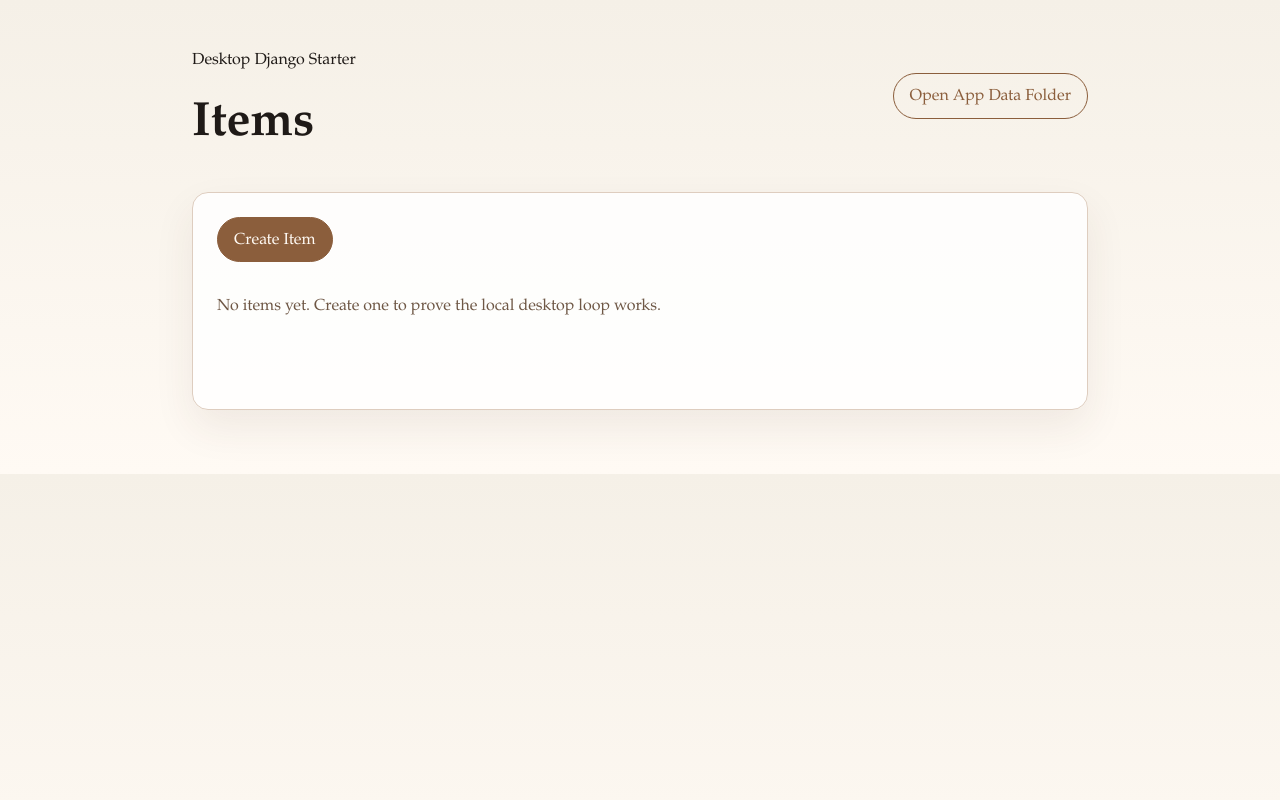
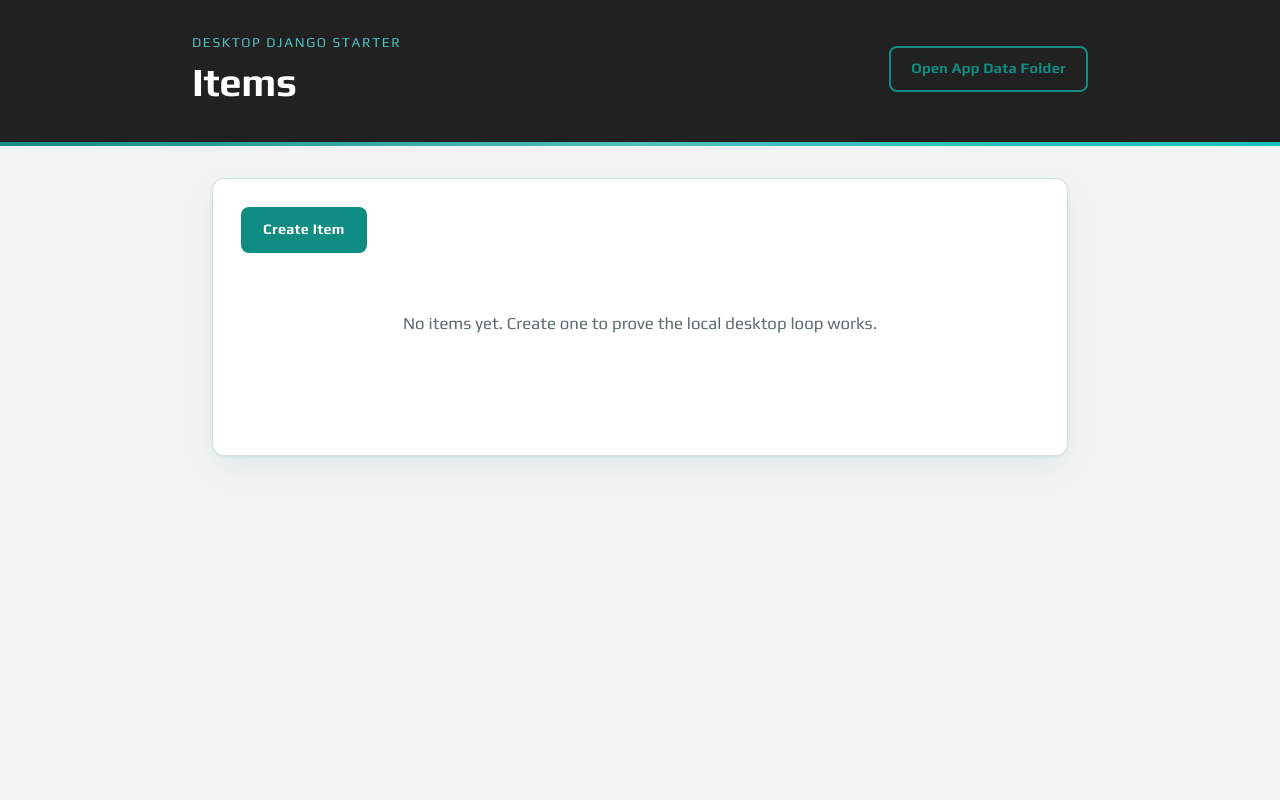
Before and after one commit to ephes/desktop-django-starter, a Django app: template src/example_app/templates/example_app/item_list.html in a window 1280 px wide. Run offline with Django 5.2, Linux system fonts and the light colour scheme; the template is opened without the code that fills it, so the values that code supplies are empty.

Commit message:
Restyle example app frontend to match DjangoCon EU presentation brand
Replace the beige/brown serif theme with the teal/dark palette and Play
font from the conference slide deck.  The masthead moves to a full-width
dark header with a gradient accent stripe, buttons and forms pick up the
teal tokens, and the delete confirmation gets a danger-red variant.

Document the external Google Fonts dependency and its silent fallback to
system sans-serif fonts in packaged or air-gapped mode.

```diff
--- a/src/desktop_django_starter/static/desktop_django_starter/app.css
+++ b/src/desktop_django_starter/static/desktop_django_starter/app.css
@@ -1,50 +1,106 @@
+/* ── Palette & tokens ────────────────────────────────── */
 :root {
     color-scheme: light;
-    font-family: "Iowan Old Style", "Palatino Linotype", "Book Antiqua", serif;
-    line-height: 1.5;
+
+    --teal-deep:   #108D82;
+    --teal-bright: #4FC0BC;
+    --teal-glow:   #0CC3BC;
+    --dark:        #222121;
+    --dark-navy:   #1C2D50;
+    --gray-light:  #E6E6E6;
+    --white:       #FFFFFF;
+
+    --bg-page:     #F2F4F3;
+    --bg-card:     #FFFFFF;
+    --text-primary:#222121;
+    --text-muted:  #5A6B6A;
+    --border:      #D4DDDB;
+    --shadow:      rgba(16, 141, 130, 0.08);
+
+    font-family: "Play", "Helvetica Neue", Arial, sans-serif;
+    line-height: 1.6;
 }
+
+/* ── Reset & base ────────────────────────────────────── */
+*, *::before, *::after { box-sizing: border-box; }
 
 body {
     margin: 0;
-    background: linear-gradient(180deg, #f5f0e7 0%, #fffaf4 100%);
-    color: #1f1a17;
+    background: var(--bg-page);
+    color: var(--text-primary);
+    min-height: 100vh;
 }
 
+/* ── Masthead ────────────────────────────────────────── */
+.masthead {
+    background: var(--dark);
+    color: var(--white);
+    padding: 2rem 1.25rem 2.5rem;
+    position: relative;
+    overflow: hidden;
+}
+
+/* Diagonal accent stripe */
+.masthead::after {
+    content: "";
+    position: absolute;
+    bottom: 0;
+    left: 0;
+    right: 0;
+    height: 4px;
+    background: linear-gradient(
+        90deg,
+        var(--teal-deep) 0%,
+        var(--teal-bright) 50%,
+        var(--teal-glow) 100%
+    );
+}
+
+.masthead-inner {
+    max-width: 56rem;
+    margin: 0 auto;
+    display: flex;
+    justify-content: space-between;
+    align-items: center;
+    gap: 1rem;
+}
+
+.masthead .brand {
+    font-size: 0.85rem;
+    font-weight: 400;
+    letter-spacing: 0.12em;
+    text-transform: uppercase;
+    color: var(--teal-bright);
+    margin: 0 0 0.25rem;
+}
+
+.masthead h1 {
+    margin: 0;
+    font-size: clamp(1.75rem, 4.5vw, 2.5rem);
+    font-weight: 700;
+    letter-spacing: -0.01em;
+    line-height: 1.2;
+}
+
+/* ── Main shell ──────────────────────────────────────── */
 .shell {
     max-width: 56rem;
     margin: 0 auto;
     padding: 2rem 1.25rem 4rem;
 }
 
-.masthead {
-    display: flex;
-    justify-content: space-between;
-    gap: 1rem;
-    align-items: center;
-    margin-bottom: 2rem;
+/* ── Card panel ──────────────────────────────────────── */
+.panel {
+    background: var(--bg-card);
+    border: 1px solid var(--border);
+    border-radius: 0.75rem;
+    padding: 1.75rem;
+    box-shadow:
+        0 1px 3px var(--shadow),
+        0 12px 28px var(--shadow);
 }
 
-.masthead h1 {
-    margin: 0;
-    font-size: clamp(2rem, 5vw, 3rem);
-}
-
-.panel {
-    background: rgba(255, 255, 255, 0.85);
-    border: 1px solid #decdbf;
-    border-radius: 1rem;
-    padding: 1.5rem;
-    box-shadow: 0 18px 40px rgba(80, 52, 32, 0.08);
-}
-
-.actions,
-.row-actions {
-    display: flex;
-    gap: 0.75rem;
-    flex-wrap: wrap;
-    align-items: center;
-}
-
+/* ── Buttons ─────────────────────────────────────────── */
 a,
 button {
     color: inherit;
@@ -55,64 +111,199 @@ button {
     display: inline-flex;
     align-items: center;
     justify-content: center;
-    border: 1px solid #8b5e3c;
-    border-radius: 999px;
-    background: #8b5e3c;
-    color: #fffaf4;
-    padding: 0.6rem 1rem;
+    gap: 0.4rem;
+    border: 2px solid var(--teal-deep);
+    border-radius: 0.5rem;
+    background: var(--teal-deep);
+    color: var(--white);
+    padding: 0.6rem 1.25rem;
     font: inherit;
+    font-weight: 700;
+    font-size: 0.9rem;
+    letter-spacing: 0.02em;
     text-decoration: none;
     cursor: pointer;
+    transition: background 0.2s, border-color 0.2s, transform 0.1s;
+}
+
+.button:hover,
+button:hover {
+    background: var(--teal-bright);
+    border-color: var(--teal-bright);
+}
+
+.button:active,
+button:active {
+    transform: scale(0.97);
 }
 
 .button.secondary,
 button.secondary {
     background: transparent;
-    color: #8b5e3c;
+    color: var(--teal-deep);
 }
 
+.button.secondary:hover,
+button.secondary:hover {
+    background: var(--teal-deep);
+    color: var(--white);
+}
+
+/* Danger variant for delete actions */
+.button.danger,
+button[type="submit"].danger {
+    background: #C0392B;
+    border-color: #C0392B;
+}
+
+.button.danger:hover,
+button[type="submit"].danger:hover {
+    background: #E74C3C;
+    border-color: #E74C3C;
+}
+
+/* ── Actions bar ─────────────────────────────────────── */
+.actions,
+.row-actions {
+    display: flex;
+    gap: 0.75rem;
+    flex-wrap: wrap;
+    align-items: center;
+}
+
+/* ── Table ────────────────────────────────────────────── */
 table {
     width: 100%;
     border-collapse: collapse;
-    margin-top: 1.5rem;
+    margin-top: 1.25rem;
 }
 
-th,
+thead th {
+    font-size: 0.75rem;
+    font-weight: 700;
+    letter-spacing: 0.08em;
+    text-transform: uppercase;
+    color: var(--text-muted);
+    padding: 0 0 0.75rem;
+    border-bottom: 2px solid var(--teal-deep);
+    text-align: left;
+}
+
 td {
-    padding: 0.75rem 0;
-    border-bottom: 1px solid #eaded3;
-    text-align: left;
+    padding: 0.85rem 0.5rem 0.85rem 0;
+    border-bottom: 1px solid var(--border);
     vertical-align: top;
 }
 
+tbody tr {
+    transition: background 0.15s;
+}
+
+tbody tr:hover {
+    background: rgba(79, 192, 188, 0.06);
+}
+
+.row-actions a {
+    font-size: 0.85rem;
+    font-weight: 700;
+    color: var(--teal-deep);
+    text-decoration: none;
+    padding: 0.25rem 0.5rem;
+    border-radius: 0.3rem;
+    transition: background 0.15s, color 0.15s;
+}
+
+.row-actions a:hover {
+    background: var(--teal-deep);
+    color: var(--white);
+}
+
+/* ── Forms ────────────────────────────────────────────── */
 form {
     display: grid;
-    gap: 1rem;
+    gap: 1.25rem;
+}
+
+form p {
+    margin: 0;
+    display: grid;
+    gap: 0.35rem;
+}
+
+form label {
+    font-size: 0.85rem;
+    font-weight: 700;
+    letter-spacing: 0.03em;
+    color: var(--text-muted);
 }
 
 input,
 textarea,
 select {
     width: 100%;
-    border: 1px solid #cdb7a3;
-    border-radius: 0.75rem;
-    padding: 0.75rem;
+    border: 2px solid var(--border);
+    border-radius: 0.5rem;
+    padding: 0.7rem 0.85rem;
     font: inherit;
+    font-size: 0.95rem;
     box-sizing: border-box;
-    background: #fffdf9;
+    background: var(--bg-page);
+    color: var(--text-primary);
+    transition: border-color 0.2s, box-shadow 0.2s;
+}
+
+input:focus,
+textarea:focus,
+select:focus {
+    outline: none;
+    border-color: var(--teal-bright);
+    box-shadow: 0 0 0 3px rgba(79, 192, 188, 0.2);
 }
 
 textarea {
     min-height: 8rem;
+    resize: vertical;
 }
 
+/* Django renders help text and error lists inside form p tags */
+.helptext {
+    font-size: 0.8rem;
+    color: var(--text-muted);
+}
+
+.errorlist {
+    list-style: none;
+    padding: 0;
+    margin: 0.25rem 0 0;
+    font-size: 0.85rem;
+    color: #C0392B;
+    font-weight: 700;
+}
+
+/* ── Status & empty state ────────────────────────────── */
 .status {
-    font-size: 0.95rem;
-    color: #6e5745;
+    font-size: 0.9rem;
+    color: var(--text-muted);
     min-height: 1.2rem;
+    margin-top: 1rem;
 }
 
 .empty {
-    padding: 1rem 0;
-    color: #6e5745;
+    padding: 2.5rem 1rem;
+    text-align: center;
+    color: var(--text-muted);
+    font-size: 1.05rem;
 }
+
+/* ── Delete confirmation ─────────────────────────────── */
+.confirm-delete p {
+    font-size: 1.05rem;
+    margin: 0 0 1.5rem;
+    line-height: 1.5;
+}
+
+/* ── Utility ─────────────────────────────────────────── */
+::selection {
+    background: var(--teal-bright);
+    color: var(--white);
+}
--- a/src/desktop_django_starter/templates/base.html
+++ b/src/desktop_django_starter/templates/base.html
@@ -5,19 +5,24 @@
     <meta charset="utf-8">
     <meta name="viewport" content="width=device-width, initial-scale=1">
     <title>{% block title %}Desktop Django Starter{% endblock %}</title>
+    <link rel="preconnect" href="https://fonts.googleapis.com">
+    <link rel="preconnect" href="https://fonts.gstatic.com" crossorigin>
+    <link rel="stylesheet" href="https://fonts.googleapis.com/css2?family=Play:wght@400;700&display=swap">
     <link rel="stylesheet" href="{% static 'desktop_django_starter/app.css' %}">
 </head>
 <body>
-    <main class="shell">
-        <header class="masthead">
+    <header class="masthead">
+        <div class="masthead-inner">
             <div>
-                <p>Desktop Django Starter</p>
+                <p class="brand">Desktop Django Starter</p>
                 <h1>{% block heading %}Items{% endblock %}</h1>
             </div>
             <div class="actions">
                 <button class="secondary" type="button" data-open-app-data hidden>Open App Data Folder</button>
             </div>
-        </header>
+        </div>
+    </header>
+    <main class="shell">
         <section class="panel">
             {% block content %}{% endblock %}
             <p class="status" data-native-status></p>
--- a/src/example_app/templates/example_app/item_confirm_delete.html
+++ b/src/example_app/templates/example_app/item_confirm_delete.html
@@ -4,12 +4,14 @@
 {% block heading %}Delete Item{% endblock %}
 
 {% block content %}
+<div class="confirm-delete">
     <p>Delete <strong>{{ object.title }}</strong>?</p>
     <form method="post">
         {% csrf_token %}
         <div class="actions">
-        <button type="submit">Delete Item</button>
+            <button type="submit" class="danger">Delete Item</button>
             <a class="button secondary" href="{% url 'example_app:item-list' %}">Keep It</a>
         </div>
     </form>
+</div>
 {% endblock %}
```
Also changed, not shown: docs/architecture.md (+1 -0 lines). Lines whose indentation alone changed are shown as unchanged.
